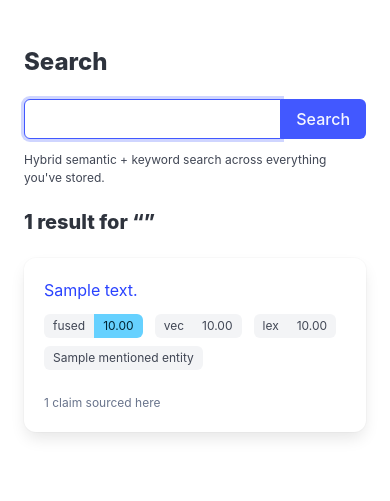
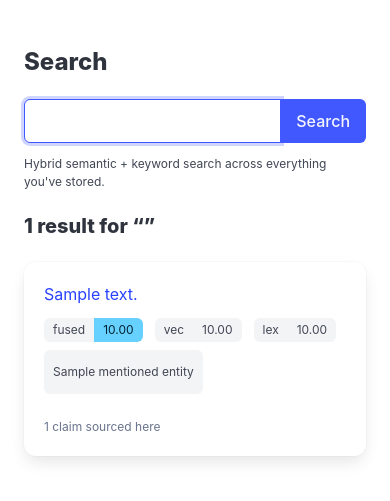
Before and after one commit to JoeCotellese/mindgrapes-server, a Django app: template web/openbrain/templates/brain/search.html in a window 390 px wide. Shown: the part 52-553 px from the top of the page. Run offline with Django 5.2, Linux system fonts and the light colour scheme; the template is opened without the code that fills it: most values are stand-ins (such as "Sample title", 1, 10 or a date in 2020); parts of the project's set-up code (start-up, migrations or seed data) failed here and were passed over; some libraries are stand-ins or nearby versions.

Commit message:
Mobile: search round 1 - 44px entity chips, search input and button
Claude-Session: https://claude.ai/code/session_016gJAWjn1esUUWLTs1Ms6k9

```diff
--- a/web/openbrain/templates/brain/search.html
+++ b/web/openbrain/templates/brain/search.html
@@ -2,6 +2,17 @@
 {% load static %}
 {% block title %}Search — Mind Grapes{% endblock %}
 {% block main_column %}is-10{% endblock %}
+{% block extra_head %}
+  <style>
+    @media (max-width: 480px) {
+      /* Entity chips are links; base.html only lifts .tag.is-medium, not plain a.tag. */
+      #results .tags a.tag { height: auto; min-height: 44px; }
+      /* Search input + submit share a has-addons row; grow both to the 44px floor. */
+      form[role="search"] .input,
+      form[role="search"] .button { min-height: 44px; height: auto; }
+    }
+  </style>
+{% endblock %}
 {% block content %}
   <h1 class="title is-4">Search</h1>
 
```
